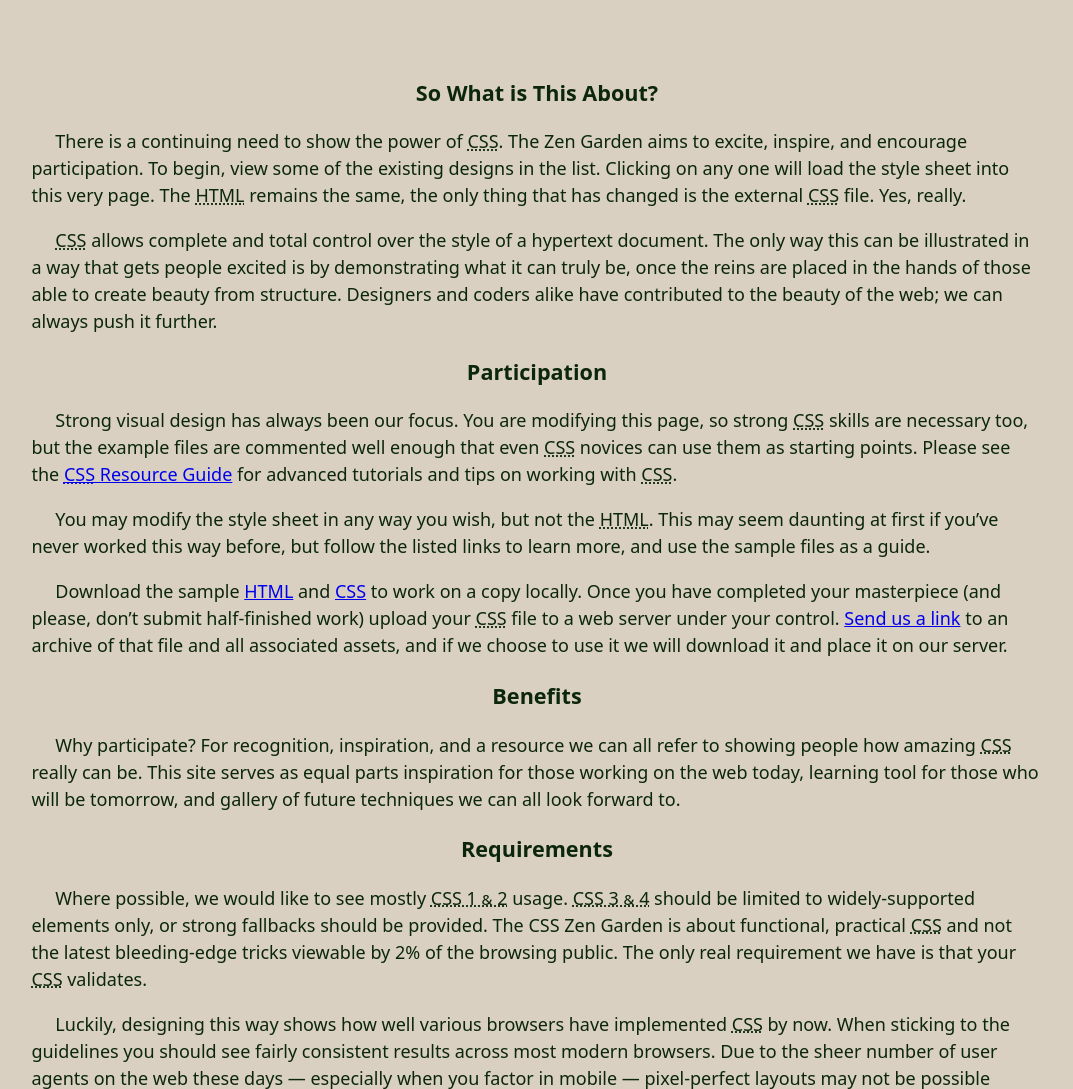
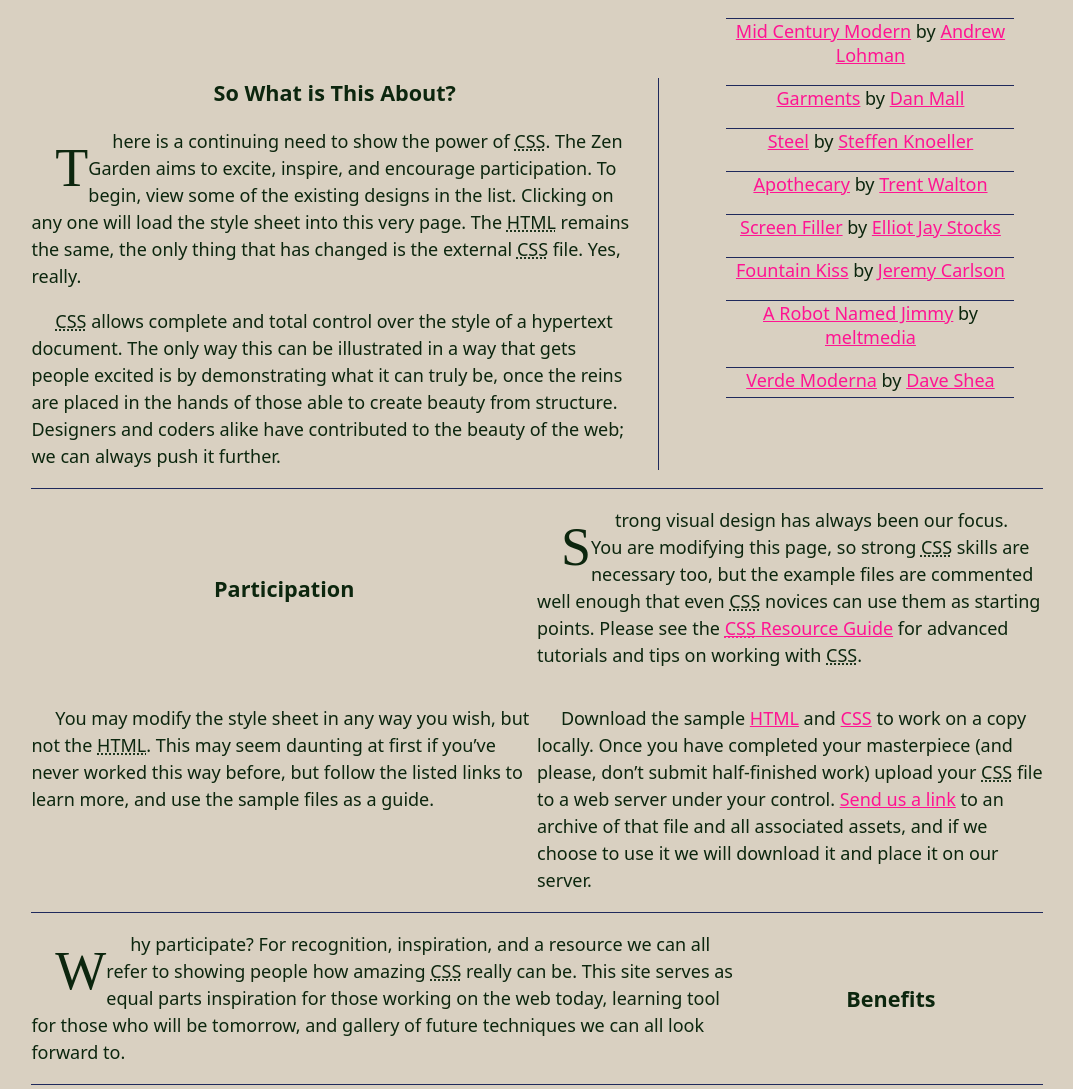
Before and after one commit to nonat0/desenvolve-introducao-web, a plain HTML site: page CSS - Zen Garden/CSS Zen Garden - index.html in a window 1280 px wide. Shown: the part 502-1591 px from the top of the page, without its empty margins (103-1176 px from the left). Drawn offline with Linux system fonts and the light colour scheme.

Commit message:
Update style.css

```diff
--- a/CSS - Zen Garden/style.css
+++ b/CSS - Zen Garden/style.css
@@ -105,3 +105,133 @@ aside ul li {
 .main footer{
     margin: 4%;
 }
+/* EXERCÍCIO POSICIONAMENTO*/
+
+.page-wrapper{
+    position: relative;
+}
+
+.explanation{
+    width: 60%;
+    border-right: #1f295c solid 1px;
+    padding-right: 2%;
+}
+
+#design-selection{
+    position: absolute;
+    top: 440px;
+    left: 62%;
+    padding-left: 1%;
+    padding-right: 1%;
+}
+
+/* EXERCÍCIO PSEUDO-CLASSES */
+
+a{
+    color: #ff1492;
+
+}
+
+a:hover{
+    color: #ff149187;
+}
+
+.main p:first-of-type::first-letter{
+    font-size: 3em;
+    font-family:'Times New Roman', Times, serif ;
+    float: left;
+}
+
+.design-selection li{
+    border-top: #1f295c solid 1px;
+
+}
+
+.design-selection li:last-of-type{
+    border-bottom: #1f295c solid 1px;
+    padding-bottom: 5px;
+}
+
+
+/*  EXERCÍCIO FLEXBOX */
+
+.supporting footer{
+    display: flex;
+    justify-content: space-evenly;
+}
+
+.benefits{
+    display: flex;
+    border-top: #1f295c solid 1px;
+    border-bottom:#1f295c solid 1px;
+}
+
+.benefits p{
+    flex-basis: 70%;
+}
+
+.benefits h3{
+    order: 2;
+    align-self: center;
+    flex-basis: 30%;
+}
+
+.participation{
+    display: flex;
+    flex-wrap: wrap;
+    border-top: #1f295c solid 1px;
+}
+
+.participation h3, .participation p{
+    flex-basis: 50%;
+}
+
+.participation h3{
+    align-self: center;
+}
+
+/* EXERCÍCIOS MEDIA QUERIES*/
+
+@media screen and (max-width: 768px) {
+    .design-selection{
+        position: static;
+        width: 100%;
+    }
+
+    .explanation{
+        border-right: none;
+        width: 100%;
+    }
+
+    #zen-intro{
+        height: auto;
+    }
+
+    .participation{
+        flex-direction: column;
+    }
+
+    p{
+        text-indent: 0;
+    }
+}
+
+@media print {
+    html{
+        font-family: 'Times New Roman', Times, serif;
+    }
+    #zen-intro header {
+        background-color: #fbfcfd;
+        color: #1f295c;
+    }
+
+    .design-selection{
+        position: static;
+        width: 100%;
+    }
+
+    .explanation{
+        border-right: none;
+        width: 100%;
+    }
+}
```
